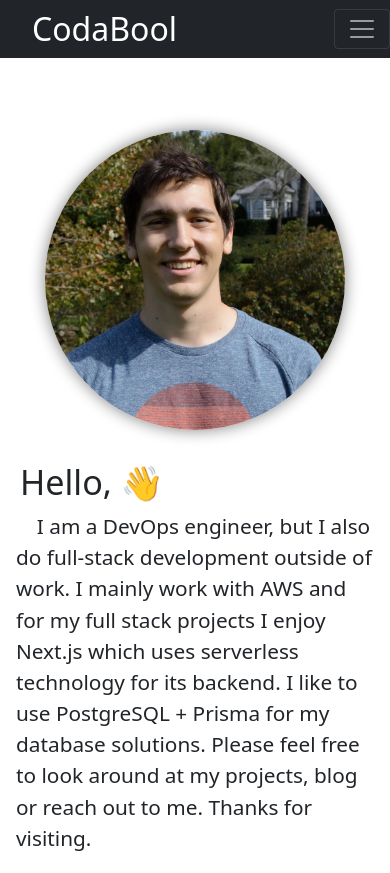
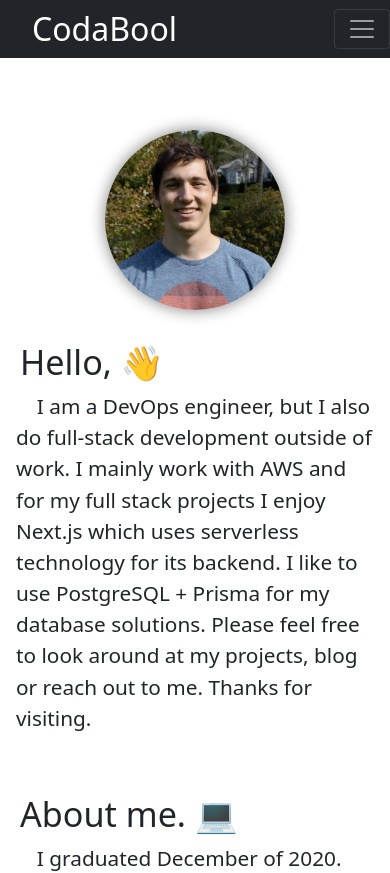
Before and after one commit to CodaBool/CodaBool.com, a Next.js app: page /about in a window 390 px wide. Shown: the top 873 px of the page. Built offline with nearby package versions, Linux system fonts and the light colour scheme.

Commit message:
better nav, better font, better about pg

```diff
--- a/components/Navigation.js
+++ b/components/Navigation.js
@@ -1,4 +1,3 @@
-import React from 'react'
 import Navbar from 'react-bootstrap/Navbar'
 import Nav from 'react-bootstrap/Nav'
 import Link from 'next/link'
@@ -14,22 +13,22 @@ export default function Navigation() {
   }
 
   return (
-    <Navbar bg="dark" variant="dark" expand="lg">
+    <Navbar bg="dark" variant="dark" collapseOnSelect expand="lg">
       <Navbar.Brand onClick={() => router.push('/blog')} style={style}>CodaBool</Navbar.Brand>
-      <Navbar.Toggle aria-controls="responsive-navbar-nav" />
-      <Navbar.Collapse id="responsive-navbar-nav">
+      <Navbar.Toggle aria-controls="responsive-navbar-nav" data-toggle="collapse" data-target="#responsive-navbar-nav" />
+      <Navbar.Collapse id="responsive-navbar-nav" >
         <Nav className="ms-auto">
-          <Link href="/blog">
-            <div className={`${router.asPath.includes('/blog') && 'active'} nav-link`} style={style}>Blog</div>
+          <Link href="/blog" passHref>
+            <Nav.Link className={`${router.asPath.includes('/blog') && 'active'}`} to="/blog" style={style} eventKey="1">Blog</Nav.Link>
           </Link>
-          <Link href="/projects">
-            <div className={`${router.asPath.includes('/projects') && 'active'} nav-link`} style={style}>Projects</div>
+          <Link href="/projects" passHref>
+            <Nav.Link className={`${router.asPath.includes('/projects') && 'active'}`} to="/projects" style={style} eventKey="2">Projects</Nav.Link>
           </Link>
-          <Link href="/about">
-            <div className={`${router.asPath.includes('/about') && 'active'} nav-link`} style={style}>About</div>
+          <Link href="/about" passHref>
+            <Nav.Link className={`${router.asPath.includes('/about') && 'active'}`} to="/about" style={style} eventKey="3">About</Nav.Link>
           </Link>
-          <Link href="/contact">
-            <div className={`${router.asPath.includes('/contact') && 'active'} nav-link`} style={style}>Contact</div>
+          <Link href="/contact" passHref>
+            <Nav.Link className={`${router.asPath.includes('/contact') && 'active'}`} to="/contact" style={style} eventKey="4">Contact</Nav.Link>
           </Link>
         </Nav>
       </Navbar.Collapse>
--- a/package.json
+++ b/package.json
@@ -20,8 +20,8 @@
     "next": "^12.1.4",
     "react": "^18.0.0",
     "react-awesome-reveal": "^3.8.1",
-    "react-bootstrap": "^2.2.3",
-    "react-bootstrap-icons": "^1.8.1",
+    "react-bootstrap": "^2.3.1",
+    "react-bootstrap-icons": "^1.8.2",
     "react-dom": "^18.0.0",
     "remark-prism": "^1.3.6",
     "timeago.js": "^4.0.2"
--- a/pages/about.js
+++ b/pages/about.js
@@ -56,7 +56,7 @@ export default function About() {
       `}</style>
       <Row>
         <Col lg={6} className="my-4">
-          <div className="rounded-circle mx-auto" style={{maxWidth: 300, maxHeight: 300, boxShadow: '0 0 1rem grey'}}>
+          <div className="rounded-circle mx-auto about-img" style={{maxWidth: 300, maxHeight: 300, boxShadow: '0 0 1rem grey'}}>
             <Img className="rounded-circle" alt="me" src="/assets/authorImg/codabool-lg.jpg" layout="responsive" width={300} height={300} />
           </div>
         </Col>
@@ -84,6 +84,7 @@ export default function About() {
             src="/assets/images/gamejam-group.jpg"
             alt="group"
             layout="responsive"
+            className="rounded shadow"
             width={540}
             height={396}
           />
--- a/styles/global.css
+++ b/styles/global.css
@@ -1,177 +1,10 @@
-/* Landing page start */
-.sc-EHOje, .dLVStj, .terminal-base, .blCJWW {
-  max-width: 100% !important;
-  max-height: 50rem !important;
-  overflow: auto !important;
-  width: 100%;
-  height: 100%;
-}
-.nav-group {
-  display: flex;
-  max-width: 50rem;
-  margin: 0 auto 0 auto;
-}
-#msg {
-  display: flex;
-  font-size: 1.4rem;
-  margin-top: 1rem;
-}
-#msg h2 {
-  color: rgb(179, 216, 149);
-  font-weight: 600;
-}
-.nav-group a {
-  flex: auto;
-  font-size: 2rem;
-  text-decoration: none;
-  box-decoration-break: slice;
-  background-image: linear-gradient( transparent calc( 100% - 5px ), rgb(54, 75, 54) 5px );
-  background-repeat: no-repeat;
-  background-position: 0 100%;
-  background-size: 0% 100%;
-  transition: background-size 0.5s ease-in-out;
-  color: rgb(175, 175, 175);
-  margin-bottom: 1rem;
-}
-.nav-group a:hover, .nav-group a:active {
-  color: rgb(204, 204, 204) !important;
-  background-size: 100% 100%;
-}
-.container-md {
-  padding-left: 0 !important;
-  padding-right: 0 !important;
-}
-#index-body::after {
-  content: "";
-  position: absolute;
-  top: 0;
-  left: 0;
-  width: 100vw;
-  height: 100vh;
-  background: repeating-linear-gradient(rgba(0,0,0, 0.12), rgba(0,0,0, 0.1) , transparent 10px, transparent 12px );
-  pointer-events: none;
-  animation: flicker 1.5s infinite;
-}
-@keyframes flicker {
-  0% { opacity: 0.55; }
-  5% { opacity: 0.5; }
-  10% { opacity: 0.45; }
-  15% { opacity: 0.5; }
-  20% { opacity: 0.55; }
-  25% { opacity: 0.5; }
-  30% { opacity: 0.45; }
-  35% { opacity: 0.4; }
-  40% { opacity: 0.35; }
-  45% { opacity: 0.4; }
-  50% { opacity: 0.5; }
-  55% { opacity: 0.6; }
-  60% { opacity: 0.7; }
-  65% { opacity: 0.6; }
-  70% { opacity: 0.5; }
-  75% { opacity: 0.4; }
-  80% { opacity: 0.3; }
-  85% { opacity: 0.4; }
-  90% { opacity: 0.45; }
-  95% { opacity: 0.5; }
-  100% { opacity: 0.5; }
-}
-#index-body {
-  background-color: #16191A;
-  animation: glow 1s ease-in-out infinite alternate;
-  font-family: 'Aldrich', monospace;
-  text-shadow: 0 0 2px #C8C8C8;
-  min-height: 60rem !important;
-  max-height: 100rem !important;
-  height: 100% !important;
-  width: 100% !important;
-}
-.terminal {
-  width: 80%;
-  box-shadow: 0 0 0.8rem rgb(54, 75, 54);
-  margin: 2rem auto;
-  padding: .2rem;
-  background-color: rgba(90, 134, 90, 0.05);
-  background-repeat: no-repeat;
-  background-image:   linear-gradient(to right, rgb(54, 75, 54) 100%, rgb(54, 75, 54) 100%),
-                      linear-gradient(to bottom, rgb(54, 75, 54) 100%, rgb(54, 75, 54) 100%),
-                      linear-gradient(to right, rgb(54, 75, 54) 100%, rgb(54, 75, 54) 100%),
-                      linear-gradient(to bottom, rgb(54, 75, 54) 100%, rgb(54, 75, 54) 100%);
-  background-size: 100% 3px, 3px 100%, 100% 3px, 3px 100%;
-  background-position: 0 0, 100% 0, 100% 100%, 0 100%;
-  animation: drawnBorder 28s cubic-bezier(0.5, 1, 0.6, 1) 1 , glowShadow 34s normal forwards ease-in-out;
-  max-height: 80%;
-  overflow: hidden;
-}
-.morph-section {
-  position: absolute;
-  top: 20%;
-  left: 40%;
-  margin: auto;
-  font-family: monospace;
-  color: rgba(27, 139, 42, 0.3);
-  user-select: none;
-  overflow: hidden;
-  width: 660px;
-  height: 600px;
-  font-size: .6rem;
-  width: 400px;
-}
-.glow {
-  -webkit-animation: glow 1s ease-in-out infinite alternate;
-  -moz-animation: glow 1s ease-in-out infinite alternate;
-  animation: glow 1s ease-in-out infinite alternate;
-}
-@keyframes glow {
-  from {
-    text-shadow: 0 0 3px rgba(176, 196, 222, 0.212);
-  }
-  to {
-    text-shadow: 0 0 6px rgba(176, 196, 222, 0.301);
+/* About Page */
+@media (max-width: 800px) {
+  .about-img {
+    height: 180px;
+    width: 180px;
   }
 }
-@keyframes drawnBorder {
-  0% { background-size: 0 3px, 3px 0, 0 3px, 3px 0; }
-  25% { background-size: 100% 3px, 3px 0, 0 3px, 3px 0; }
-  50% { background-size: 100% 3px, 3px 100%, 0 3px, 3px 0; }
-  75% { background-size: 100% 3px, 3px 100%, 100% 3px, 3px 0; }
-  100% {  background-size: 100% 3px, 3px 100%, 100% 3px, 3px 100%; }
-}
-
-@keyframes glowShadow {
-  0% { box-shadow: 0 0 0px rgb(118, 180, 118); }
-  60% { box-shadow: 0 0 0px rgb(118, 180, 118); }
-  100% { box-shadow: 0 0 10px rgb(118, 180, 118);}
-}
-@media (max-width: 1000px) {
-  .morph-section {
-    font-size: 0.5em;
-    width: 350px;
-    left: 40%;
-    top: 30%;
-    height: 400px;
-  }
-}
-@media (max-width: 800px) {
-  .terminal {
-    width: 98%;
-    margin: 0 auto 0 auto;
-    padding: .2rem;
-  }
-}
-@media (max-width: 500px) {
-  .nav-group a {
-    font-size: 1.3rem;
-  }
-  .morph-section {
-    font-size: 0.5em;
-    width: 300px;
-    left: 10%;
-    top: 40%;
-    height: 300px;
-  }
-}
-/* Landing page end */
-
 
 /* Blog */
 @media (max-width: 767px) {
--- a/styles/markdown.module.css
+++ b/styles/markdown.module.css
@@ -1019,6 +1019,9 @@
     font-weight: 500;
     font-size: 2.5em;
   }
+  .markdown p {
+    font-size: 1.3rem;
+  }
 
   .markdown blockquote {
     padding: 0 6px;
```
Also changed, not shown: pages/projects/index.js (+10 -2 lines), public/landing/index.html (+4 -4 lines), 2 other files (tests, documents, lock files or other folders).
